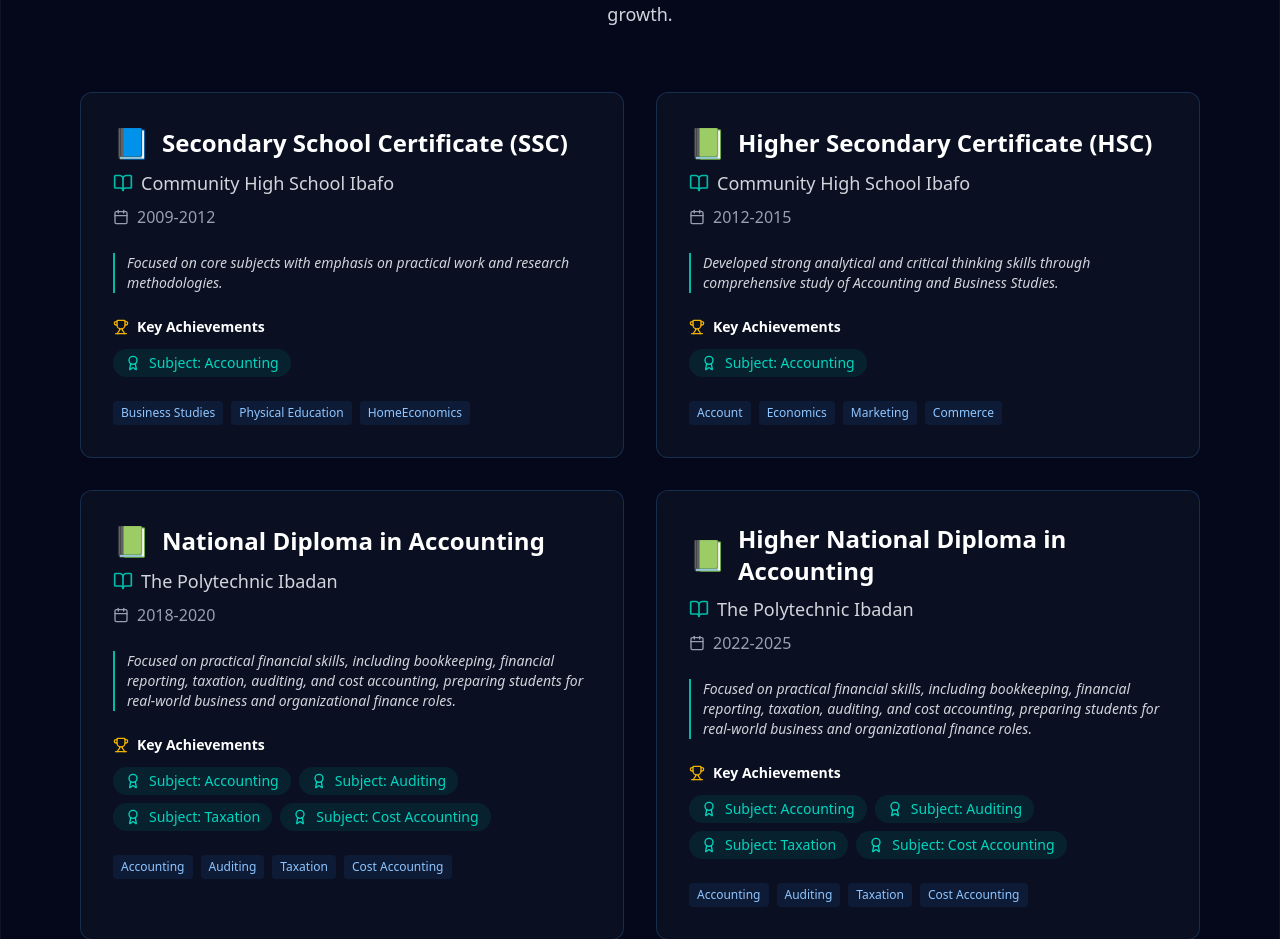
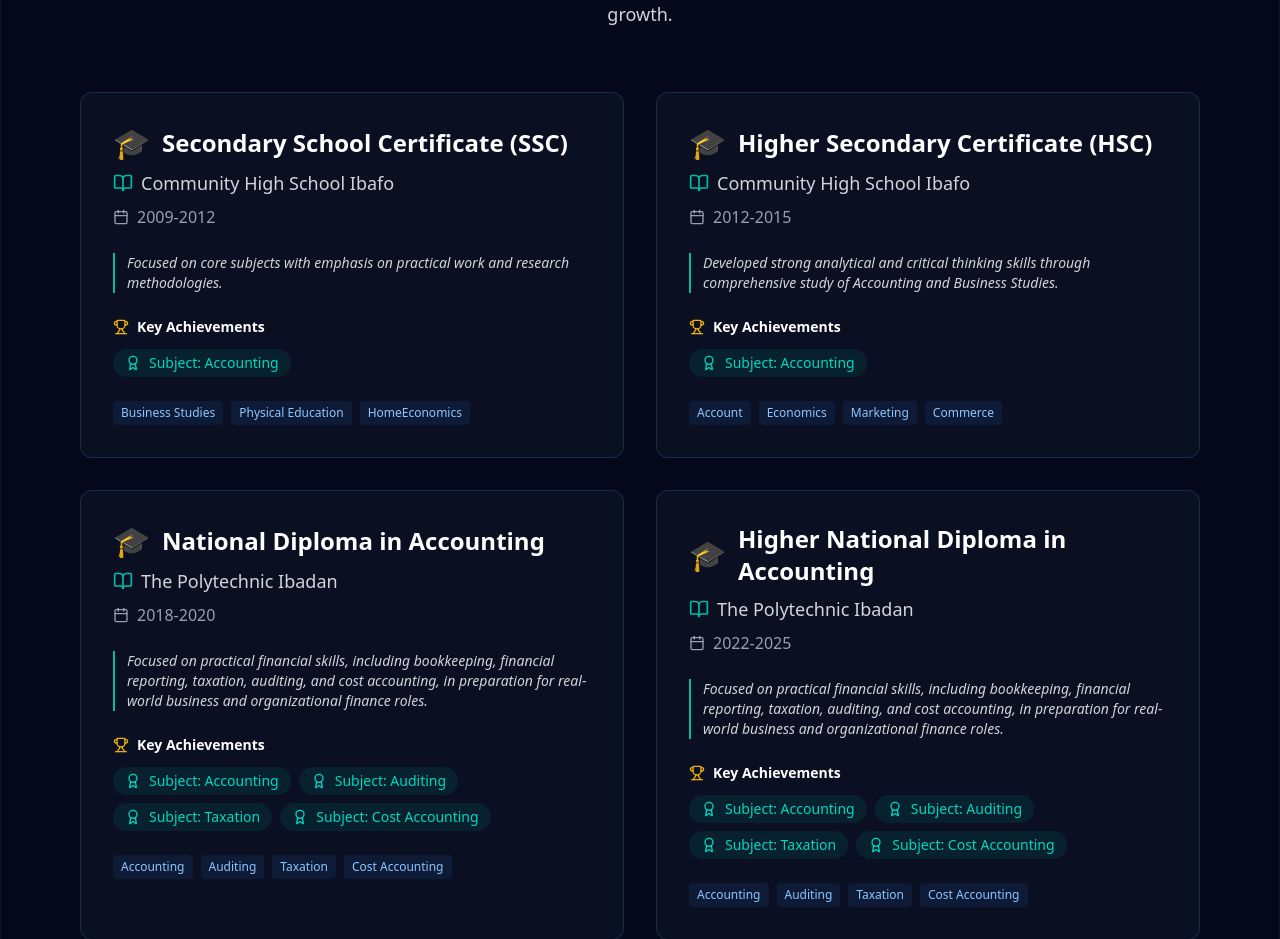
Before and after one commit to chikamso-cmd/portfolio, a React (Vite) app: page /education in a window 1280 px wide. Shown: the part 260-1199 px from the top of the page. Built offline with nearby package versions, Linux system fonts and the light colour scheme.

Commit message:
added more projects and added my resume

```diff
--- a/src/pages/Education/Education.jsx
+++ b/src/pages/Education/Education.jsx
@@ -17,7 +17,7 @@ const EducationSection = () => {
     {
       degree: "Secondary School Certificate (SSC)",
       school: "Community High School Ibafo",
-      mascot: "📘",
+      mascot: "🎓",
       year: "2009-2012",
       achievements: ["Subject: Accounting"],
       skills: ["Business Studies", "Physical Education", "HomeEconomics"],
@@ -27,7 +27,7 @@ const EducationSection = () => {
     {
       degree: "Higher Secondary Certificate (HSC)",
       school: "Community High School Ibafo",
-      mascot: "📗",
+      mascot: "🎓",
       year: "2012-2015",
       achievements: ["Subject: Accounting"],
       skills: ["Account", "Economics", "Marketing", "Commerce"],
@@ -37,22 +37,32 @@ const EducationSection = () => {
     {
       degree: "National Diploma in Accounting",
       school: "The Polytechnic Ibadan",
-      mascot: "📗",
+      mascot: "🎓",
       year: "2018-2020",
-      achievements: ["Subject: Accounting", "Subject: Auditing", "Subject: Taxation", "Subject: Cost Accounting"],
+      achievements: [
+        "Subject: Accounting",
+        "Subject: Auditing",
+        "Subject: Taxation",
+        "Subject: Cost Accounting",
+      ],
       skills: ["Accounting", "Auditing", "Taxation", "Cost Accounting"],
       description:
-        "Focused on practical financial skills, including bookkeeping, financial reporting, taxation, auditing, and cost accounting, preparing students for real-world business and organizational finance roles.",
+        "Focused on practical financial skills, including bookkeeping, financial reporting, taxation, auditing, and cost accounting, in preparation for real-world business and organizational finance roles.",
     },
     {
       degree: "Higher National Diploma in Accounting",
       school: "The Polytechnic Ibadan",
-      mascot: "📗",
+      mascot: "🎓",
       year: "2022-2025",
-      achievements: ["Subject: Accounting", "Subject: Auditing", "Subject: Taxation", "Subject: Cost Accounting"],
+      achievements: [
+        "Subject: Accounting",
+        "Subject: Auditing",
+        "Subject: Taxation",
+        "Subject: Cost Accounting",
+      ],
       skills: ["Accounting", "Auditing", "Taxation", "Cost Accounting"],
       description:
-        "Focused on practical financial skills, including bookkeeping, financial reporting, taxation, auditing, and cost accounting, preparing students for real-world business and organizational finance roles.",
+        "Focused on practical financial skills, including bookkeeping, financial reporting, taxation, auditing, and cost accounting, in preparation for real-world business and organizational finance roles.",
     },
   ];
 
--- a/src/pages/Experience/Experience.jsx
+++ b/src/pages/Experience/Experience.jsx
@@ -55,11 +55,11 @@ const ExperienceSection = () => {
   const experiences = [
     {
       icon: Network,
-      title: "WordPress Developer",
-      company: "Fiverr",
+      title: "Freelancer",
+      company: "Developer",
       period: "2019 - 2020",
       description:
-        "Worked on developing and customizing WordPress websites for clients globally.",
+        "Worked on developing and customizing Html and Css websites for clients in Nigeria.",
     },
     {
       icon: Layers,
@@ -75,7 +75,7 @@ const ExperienceSection = () => {
       company: "Deivocintegrated",
       period: "2022",
       description:
-        "Helped in building the website for the company's online store.",
+        "Helped in building the website for the company's online presence, ensuring a seamless user experience.",
     },
     {
       icon: Code2,
@@ -83,7 +83,7 @@ const ExperienceSection = () => {
       company: "swiftminds",
       period: "2024",
       description:
-        "SwiftMinds** is a professional website for an accounting firm, built to showcase services, expertise, and contact information with a clean, responsive design, smooth navigation, and user-friendly interface"
+        "SwiftMinds is a professional website for an accounting firm, built to showcase services, expertise, and contact information with a clean, user-friendly design."
     },
     {
       icon: Code2,
@@ -91,18 +91,18 @@ const ExperienceSection = () => {
       company: "Yamlfoods",
       period: "2025 - Present",
       description:
-        "Contributed to developing the online presence of the company's website.",
+        "Contributed to developing the online presence of the company's website ensuring a seamless user experience, responsive design, and smooth navigation, and user-friendly interface.",
     },
   ];
 
   return (
     <>
-      <div className="min-h-screen bg-gradient-to-b relative overflow-hidden pt-32 pb-20">
+      <div className="min-h-screen bg-linear-to-b relative overflow-hidden pt-32 pb-20">
         {/* Animated gradient background */}
         <div className="absolute inset-0 bg-[#04081A]" />
 
         {/* Grid background */}
-        <div className="absolute inset-0 bg-[linear-gradient(rgba(50,50,70,0.15)_1px,transparent_1px),linear-gradient(90deg,rgba(50,50,70,0.15)_1px,transparent_1px)] bg-[size:40px_40px] [mask-image:radial-gradient(ellipse_80%_80%_at_50%_50%,#000_70%,transparent_100%)]" />
+        <div className="absolute inset-0 bg-[linear-gradient(rgba(50,50,70,0.15)_1px,transparent_1px),linear-gradient(90deg,rgba(50,50,70,0.15)_1px,transparent_1px)] bg-size[40px_40px] mask-[radial-gradient(ellipse_80%_80%_at_50%_50%,#000_70%,transparent_100%)]" />
 
         {/* Animated particles */}
         <div className="absolute inset-0">
@@ -124,10 +124,10 @@ const ExperienceSection = () => {
           {/* Section header with enhanced effects */}
           <div className="flex flex-col items-center space-y-8 mb-20">
             <div className="relative">
-              <h2 className="text-5xl md:text-7xl font-black text-transparent bg-gradient-to-r from-teal-400 to-blue-500 bg-clip-text text-center">
+              <h2 className="text-5xl md:text-7xl font-black text-transparent bg-linear-to-r from-teal-400 to-blue-500 bg-clip-text text-center">
                 Professional Journey
               </h2>
-              <div className="absolute inset-0 -z-10 bg-gradient-to-r from-cyan-500/20 to-purple-500/20 blur-3xl rounded-full" />
+              <div className="absolute inset-0 -z-10 bg-linear-to-r from-cyan-500/20 to-purple-500/20 blur-3xl rounded-full" />
             </div>
             <p className="text-lg md:text-xl text-gray-400 font-medium tracking-wide text-center max-w-2xl">
               "Transforming ideas into digital reality, one project at a time"
--- a/src/pages/Header/Header.jsx
+++ b/src/pages/Header/Header.jsx
@@ -48,7 +48,7 @@ export default function Header() {
   return (
     <header className="fixed top-0 left-0 w-full z-50 bg-gray-900/95 backdrop-blur-md md:bg-transparent md:backdrop-blur-none">
       <div className="md:fixed md:top-4 md:left-1/2 md:transform md:-translate-x-1/2 w-full md:w-auto">
-        <div className="p-[2px] md:rounded-full bg-gradient-to-r from-emerald-400 via-cyan-500 to-indigo-500 animate-gradient-x">
+        <div className="p-[2px] md:rounded-full bg-linear-to-r from-emerald-400 via-cyan-500 to-indigo-500 animate-gradient-x">
           <nav className="bg-gray-900/90 backdrop-blur-md md:rounded-full px-4 md:px-6 py-2.5">
             {/* Mobile Menu Button */}
             <div className="flex justify-between items-center md:hidden px-2">
--- a/src/pages/Hero/Hero.jsx
+++ b/src/pages/Hero/Hero.jsx
@@ -1,4 +1,5 @@
 import { useState, useEffect } from "react";
+import resume from "@/assets/NWAFOR GOD’SPOWER CHIKAMSO.pdf";
 import Prism from "prismjs";
 import "prismjs/components/prism-javascript";
 import "@/assets/css/tomorrow.css";
@@ -43,7 +44,9 @@ const GridBackground = () => {
 export default function Hero() {
   const words = [
     "Frontend Developer & UI/UX Enthusiast",
-    "JavaScript Developer ",
+    "JavaScript Developer",
+    "Problem Solver",
+    "Freelancer",
   ];
 
   const [code] = useState(`
@@ -230,8 +233,8 @@ const profile = {
                 </a>
 
                 {/* Contact Button */}
-                <a
-                  href="#"
+                <a download={true}
+                  href={resume}
                   className="group relative inline-flex items-center justify-center gap-3 p-0.5 rounded-xl bg-gradient-to-r from-gray-800 to-gray-700 transition-all duration-300 hover:scale-105 hover:shadow-[0_0_2rem_-0.5rem_#60A5FA]"
                 >
                   <span className="block w-full px-6 sm:px-8 py-3 sm:py-4 rounded-[11px] bg-gray-900 border border-gray-700/50 transition-all duration-300 group-hover:bg-gradient-to-r group-hover:from-gray-800 group-hover:to-gray-700">
--- a/src/pages/Projects/Projects.jsx
+++ b/src/pages/Projects/Projects.jsx
@@ -15,7 +15,8 @@ const projects = [
   //   liveLink: "https://olova.js.org/",
   // },
   {
-    title: "A sleek portfolio built with React and Tailwind CSS to showcase your skills, projects, and experience in a modern design.",
+    title:
+      "A sleek portfolio built with React and Tailwind CSS to showcase your skills, projects, and experience in a modern design.",
     description:
       "A sleek portfolio built with React and Tailwind CSS to showcase your skills, projects, and experience in a modern design.",
     src: "tree.jpg",
@@ -27,7 +28,7 @@ const projects = [
   {
     title: "🚀 Yamlfoods",
     description:
-      "🚀 YamlTech is a modern e-commerce website designed to provide a seamless online shopping experience. It focuses on intuitive navigation, secure transactions, responsive design, and efficient product management to connect customers with quality products quickly and reliably",
+      "🚀 Yamlfoods is a modern e-commerce website designed to provide a seamless online shopping experience. It focuses on intuitive navigation, secure transactions, responsive design, and efficient product management to connect customers with quality products quickly and reliably",
     src: "water.jpg",
     link: "https://res.cloudinary.com/dfcr3ut7b/image/upload/v1767283080/Screenshot_2026-01-01_165729_vm3vmj.png",
     color: "#fff",
@@ -55,14 +56,25 @@ const projects = [
     liveLink: "https://swiftminds.netlify.app/",
   },
   {
-    title: "A sleek portfolio built with Html, CSS, and Javascript to showcase your skills, projects, and experience in a modern design. 🔥",
+    title:
+      "A sleek portfolio built with Html, CSS, and Javascript to showcase your skills, projects, and experience in a modern design. 🔥",
     description:
-      "A sleek portfolio built with React and Tailwind CSS to showcase your skills, projects, and experience in a modern design.",
+      "A  portfolio built with Html, CSS, and Javascript to showcase your skills, projects, and experience in a modern design.",
     src: "house.jpg",
     link: "https://res.cloudinary.com/dfcr3ut7b/image/upload/v1767290067/Screenshot_2026-01-01_185351_rpk2rz.png",
     color: "#ed649e",
     githubLink: "https://github.com/chikamso-cmd/Portfolio12",
     liveLink: "https://elaborate-souffle-35aec0.netlify.app/",
+  },
+  {
+    title: "Yamltech. 🔥",
+    description:
+      "Yamltech is a portfolio IT solutions website focused on delivering reliable, secure, and responsive technology services for businesses.",
+    src: "house.jpg",
+    link: "https://res.cloudinary.com/dfcr3ut7b/image/upload/v1767328654/yamltechl%20landingpage.png",
+    color: "#ed649e",
+    githubLink: "#",
+    liveLink: "https://yamltech.com/",
   },
 ];
 
```
Also changed, not shown: 2 other files (tests, documents, lock files or other folders).
